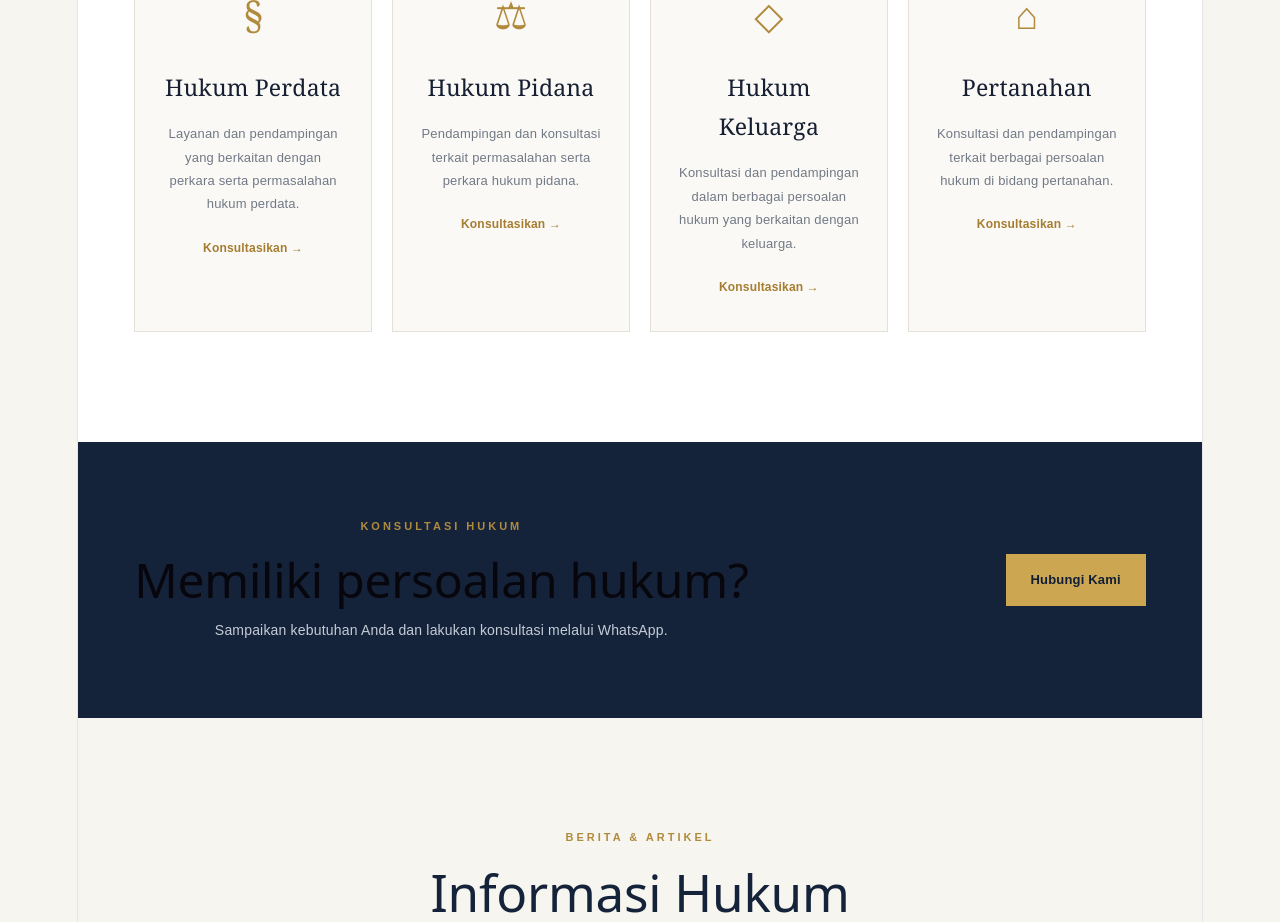
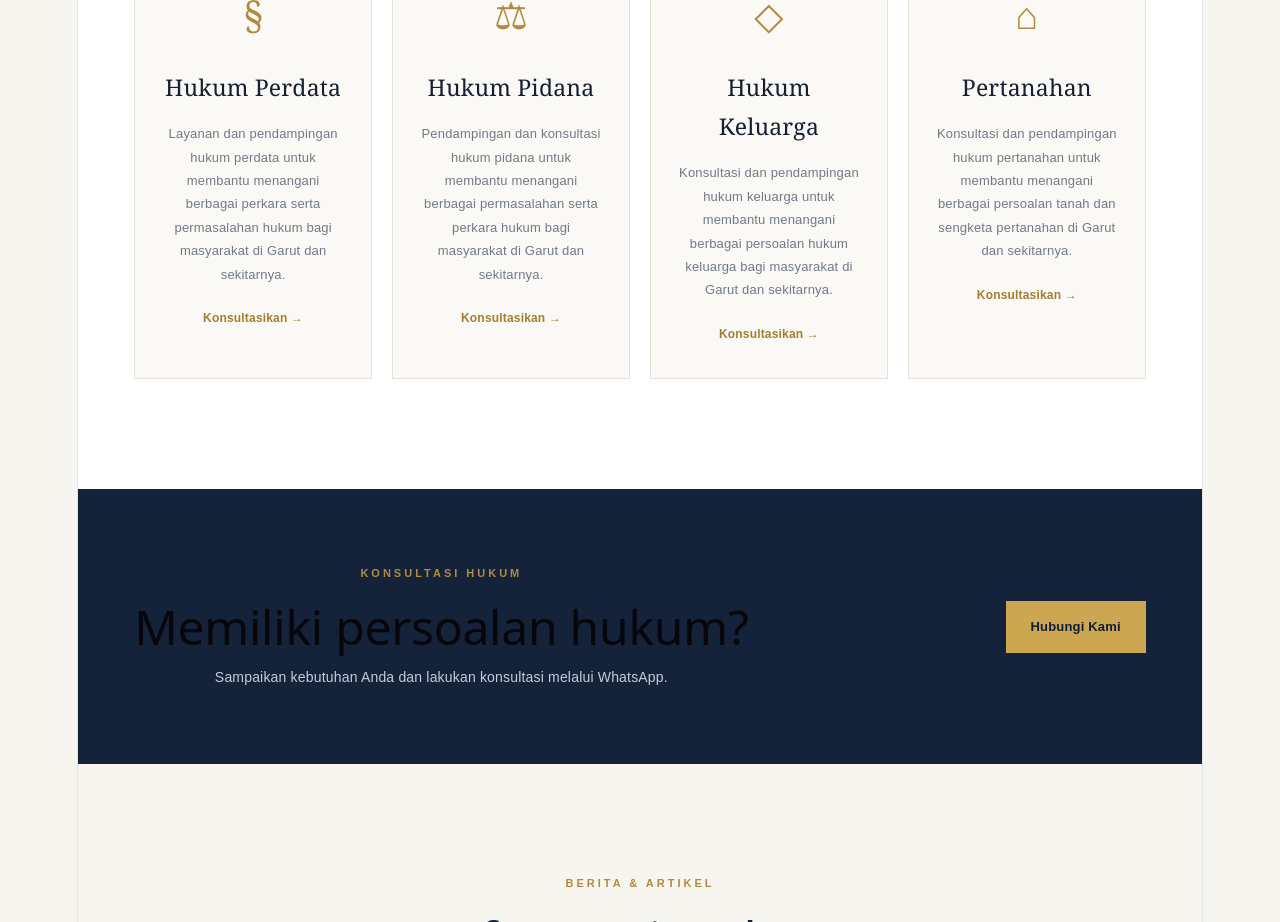
Before and after one commit to deddyswuardy/deddyswuardy.github.io, a React (Vite) app: page / in a window 1280 px wide. Shown: the part 3500-4422 px from the top of the page. Built offline with nearby package versions, Linux system fonts and the light colour scheme.

Commit message:
Improve legal services local SEO

```diff
--- a/src/App.jsx
+++ b/src/App.jsx
@@ -265,9 +265,10 @@ function App() {
                 <div className="service-icon">§</div>
                 <h3>Hukum Perdata</h3>
                 <p>
-                  Layanan dan pendampingan yang berkaitan dengan
-                  perkara serta permasalahan hukum perdata.
-                </p>
+                  Layanan dan pendampingan hukum perdata untuk membantu
+                  menangani berbagai perkara serta permasalahan hukum
+                  bagi masyarakat di Garut dan sekitarnya.
+               </p>
                 <a href="#kontak">Konsultasikan →</a>
               </article>
 
@@ -276,9 +277,10 @@ function App() {
                 <div className="service-icon">⚖</div>
                 <h3>Hukum Pidana</h3>
                 <p>
-                  Pendampingan dan konsultasi terkait permasalahan
-                  serta perkara hukum pidana.
-                </p>
+                  Pendampingan dan konsultasi hukum pidana untuk membantu
+                  menangani berbagai permasalahan serta perkara hukum
+                  bagi masyarakat di Garut dan sekitarnya.
+              </p>
                 <a href="#kontak">Konsultasikan →</a>
               </article>
 
@@ -287,9 +289,10 @@ function App() {
                 <div className="service-icon">◇</div>
                 <h3>Hukum Keluarga</h3>
                 <p>
-                  Konsultasi dan pendampingan dalam berbagai
-                  persoalan hukum yang berkaitan dengan keluarga.
-                </p>
+                  Konsultasi dan pendampingan hukum keluarga untuk membantu
+                  menangani berbagai persoalan hukum keluarga bagi
+                  masyarakat di Garut dan sekitarnya.
+               </p>
                 <a href="#kontak">Konsultasikan →</a>
               </article>
 
@@ -298,8 +301,9 @@ function App() {
                 <div className="service-icon">⌂</div>
                 <h3>Pertanahan</h3>
                 <p>
-                  Konsultasi dan pendampingan terkait berbagai
-                  persoalan hukum di bidang pertanahan.
+                  Konsultasi dan pendampingan hukum pertanahan untuk membantu
+                  menangani berbagai persoalan tanah dan sengketa pertanahan
+                  di Garut dan sekitarnya.
                 </p>
                 <a href="#kontak">Konsultasikan →</a>
               </article>
```
